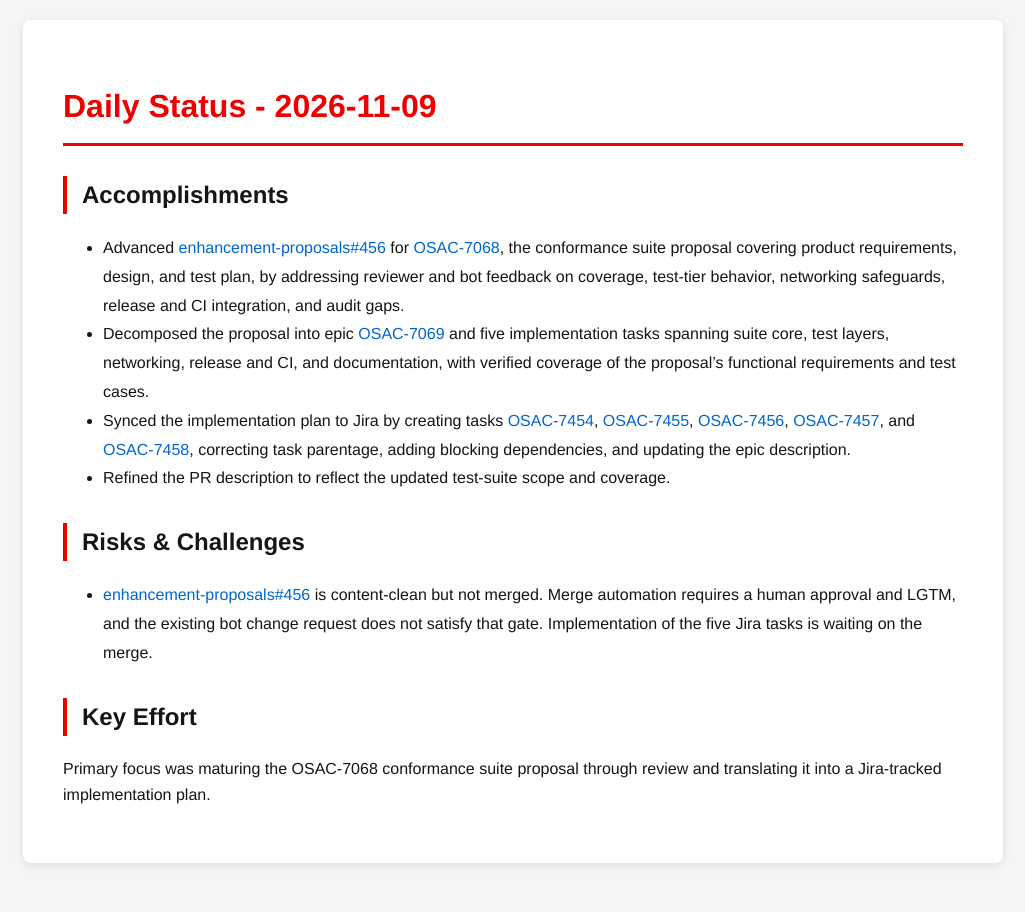
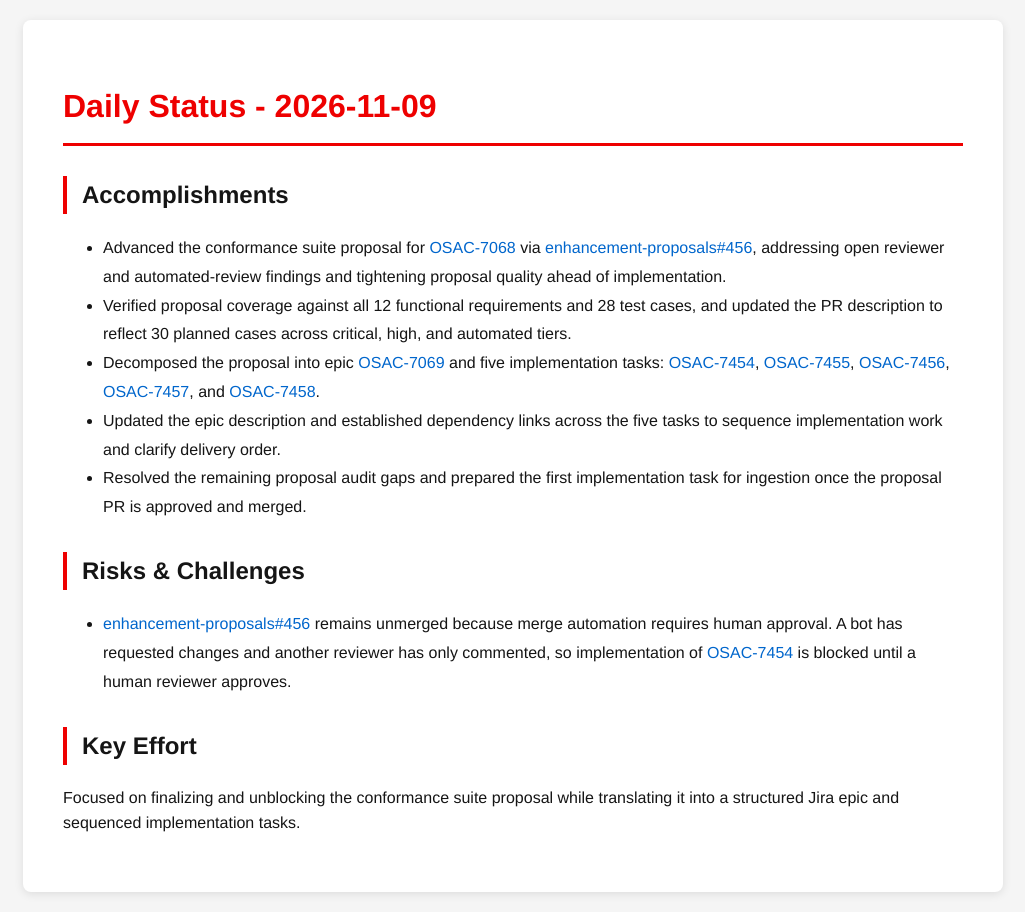
Before and after one commit to tzvatot/daily-status, a Jekyll site: the page built from 2026-11-09.md, in a window 1280 px wide. Shown: the whole page, without its empty margins (127-1152 px from the left). Built offline with Jekyll 4.4.1, drawn with Linux system fonts in a browser that asks for light colours.

Commit message:
Daily status update - 2026-11-09

```diff
--- a/2026-11-09.md
+++ b/2026-11-09.md
@@ -7,13 +7,14 @@ date: 2026-11-09
 # Daily Status - 2026-11-09
 
 ## Accomplishments
-- Advanced [enhancement-proposals#456](https://github.com/osac-project/enhancement-proposals/pull/456) for [OSAC-7068](https://redhat.atlassian.net/browse/OSAC-7068), the conformance suite proposal covering product requirements, design, and test plan, by addressing reviewer and bot feedback on coverage, test-tier behavior, networking safeguards, release and CI integration, and audit gaps.
-- Decomposed the proposal into epic [OSAC-7069](https://redhat.atlassian.net/browse/OSAC-7069) and five implementation tasks spanning suite core, test layers, networking, release and CI, and documentation, with verified coverage of the proposal's functional requirements and test cases.
-- Synced the implementation plan to Jira by creating tasks [OSAC-7454](https://redhat.atlassian.net/browse/OSAC-7454), [OSAC-7455](https://redhat.atlassian.net/browse/OSAC-7455), [OSAC-7456](https://redhat.atlassian.net/browse/OSAC-7456), [OSAC-7457](https://redhat.atlassian.net/browse/OSAC-7457), and [OSAC-7458](https://redhat.atlassian.net/browse/OSAC-7458), correcting task parentage, adding blocking dependencies, and updating the epic description.
-- Refined the PR description to reflect the updated test-suite scope and coverage.
+- Advanced the conformance suite proposal for [OSAC-7068](https://redhat.atlassian.net/browse/OSAC-7068) via [enhancement-proposals#456](https://github.com/osac-project/enhancement-proposals/pull/456), addressing open reviewer and automated-review findings and tightening proposal quality ahead of implementation.
+- Verified proposal coverage against all 12 functional requirements and 28 test cases, and updated the PR description to reflect 30 planned cases across critical, high, and automated tiers.
+- Decomposed the proposal into epic [OSAC-7069](https://redhat.atlassian.net/browse/OSAC-7069) and five implementation tasks: [OSAC-7454](https://redhat.atlassian.net/browse/OSAC-7454), [OSAC-7455](https://redhat.atlassian.net/browse/OSAC-7455), [OSAC-7456](https://redhat.atlassian.net/browse/OSAC-7456), [OSAC-7457](https://redhat.atlassian.net/browse/OSAC-7457), and [OSAC-7458](https://redhat.atlassian.net/browse/OSAC-7458).
+- Updated the epic description and established dependency links across the five tasks to sequence implementation work and clarify delivery order.
+- Resolved the remaining proposal audit gaps and prepared the first implementation task for ingestion once the proposal PR is approved and merged.
 
 ## Risks & Challenges
-- [enhancement-proposals#456](https://github.com/osac-project/enhancement-proposals/pull/456) is content-clean but not merged. Merge automation requires a human approval and LGTM, and the existing bot change request does not satisfy that gate. Implementation of the five Jira tasks is waiting on the merge.
+- [enhancement-proposals#456](https://github.com/osac-project/enhancement-proposals/pull/456) remains unmerged because merge automation requires human approval. A bot has requested changes and another reviewer has only commented, so implementation of [OSAC-7454](https://redhat.atlassian.net/browse/OSAC-7454) is blocked until a human reviewer approves.
 
 ## Key Effort
-Primary focus was maturing the OSAC-7068 conformance suite proposal through review and translating it into a Jira-tracked implementation plan.
+Focused on finalizing and unblocking the conformance suite proposal while translating it into a structured Jira epic and sequenced implementation tasks.
```
